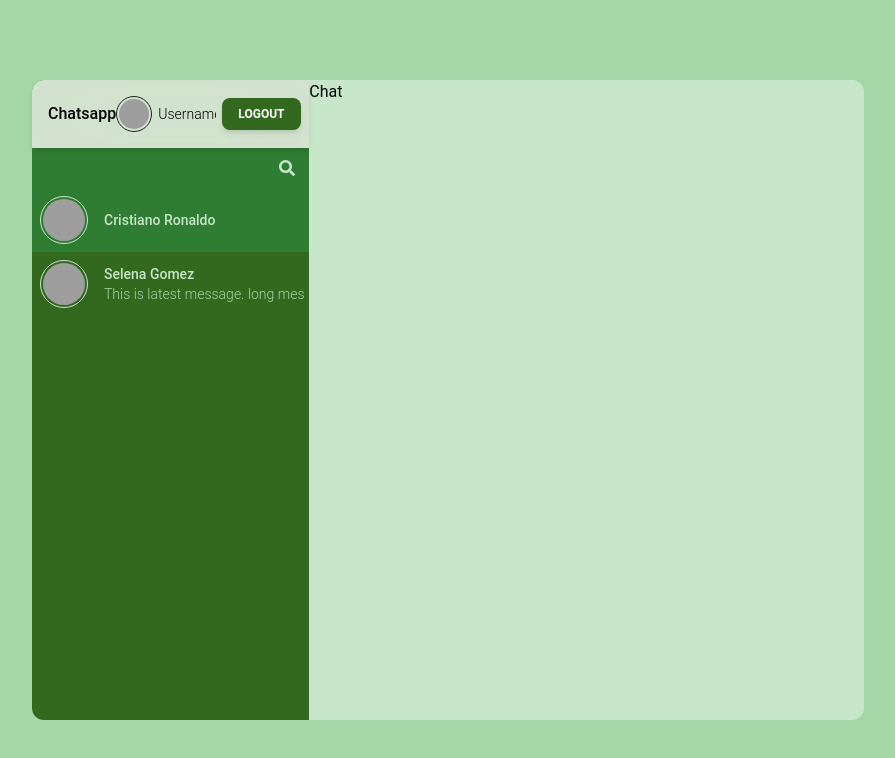
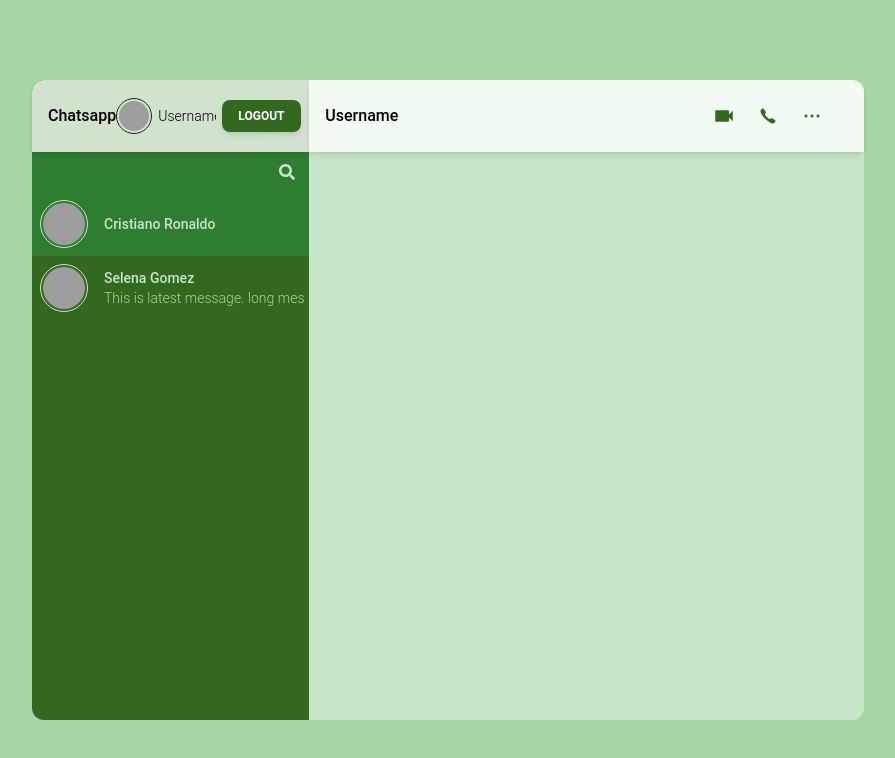
Before and after one commit to faisalyudiansah/realtime-chat-react-firebase, a React (Vite) app: page / in a window 1280 px wide. Shown: the top 758 px of the page, without its empty margins (192-1087 px from the left). Built offline with nearby package versions, Linux system fonts and the light colour scheme; grey boxes are pictures that could not be loaded.

Commit message:
fix: fixed navbar

```diff
--- a/src/components/Chat.jsx
+++ b/src/components/Chat.jsx
@@ -1,8 +1,11 @@
 import React from 'react'
+import NavbarChat from './NavbarChat'
 
 const Chat = () => {
   return (
-    <div className='w-2/3 bg-green-100 rounded-r-xl'>Chat</div>
+    <div className='w-2/3 bg-green-100 rounded-r-xl'>
+      <NavbarChat />
+    </div>
   )
 }
 
--- /dev/null
+++ b/src/components/NavbarChat.jsx
@@ -0,0 +1,39 @@
+import React from 'react';
+import { Navbar, Typography, IconButton } from "@material-tailwind/react";
+import { IoMdVideocam, IoIosCall, IoIosMore } from "react-icons/io";
+
+const NavbarChat = () => {
+  return (
+    <Navbar className='sticky rounded-l-none rounded-b-none border-none'>
+      <div className="flex items-center justify-between text-black">
+        <div className='-ml-4'>
+          <Typography
+            as="a"
+            className="font-medium"
+          >
+            Username
+          </Typography>
+        </div>
+        <div className='flex items-center gap-1'>
+          <IconButton
+            variant="text"
+          >
+            <IoMdVideocam className="text-xl text-light-green-900" />
+          </IconButton >
+          <IconButton
+            variant="text"
+          >
+            <IoIosCall className="text-xl text-light-green-900" />
+          </IconButton >
+          <IconButton
+            variant="text"
+          >
+            <IoIosMore className="text-xl text-light-green-900" />
+          </IconButton >
+        </div>
+      </div>
+    </Navbar>
+  );
+}
+
+export default NavbarChat;
--- a/src/components/NavbarSideBar.jsx
+++ b/src/components/NavbarSideBar.jsx
@@ -10,7 +10,7 @@ const NavbarSidebar = () => {
   return (
     <>
       <Navbar className='sticky rounded-r-none rounded-b-none border-none'>
-        <div className="flex items-center justify-between text-black">
+        <div className="flex items-center justify-between text-black h-10">
           <div className='-ml-4'>
             <Typography
               as="a"
```
